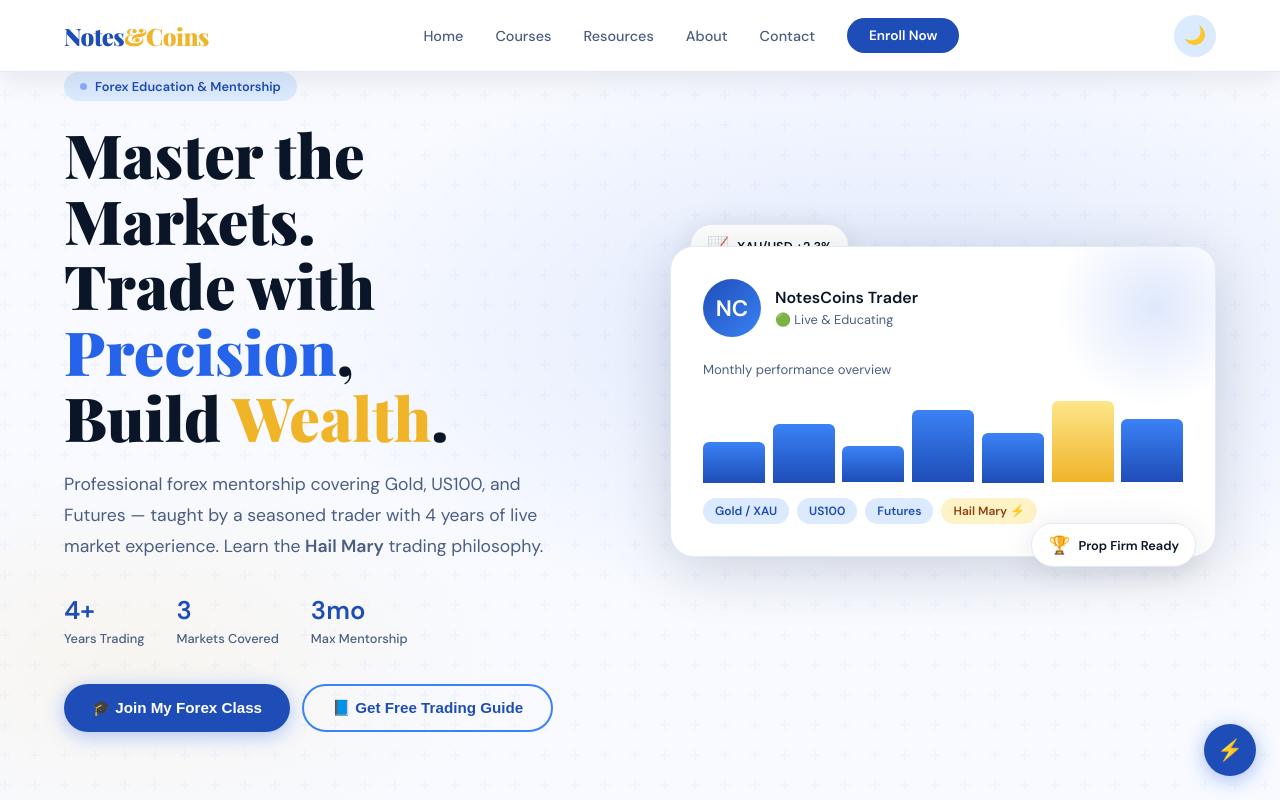
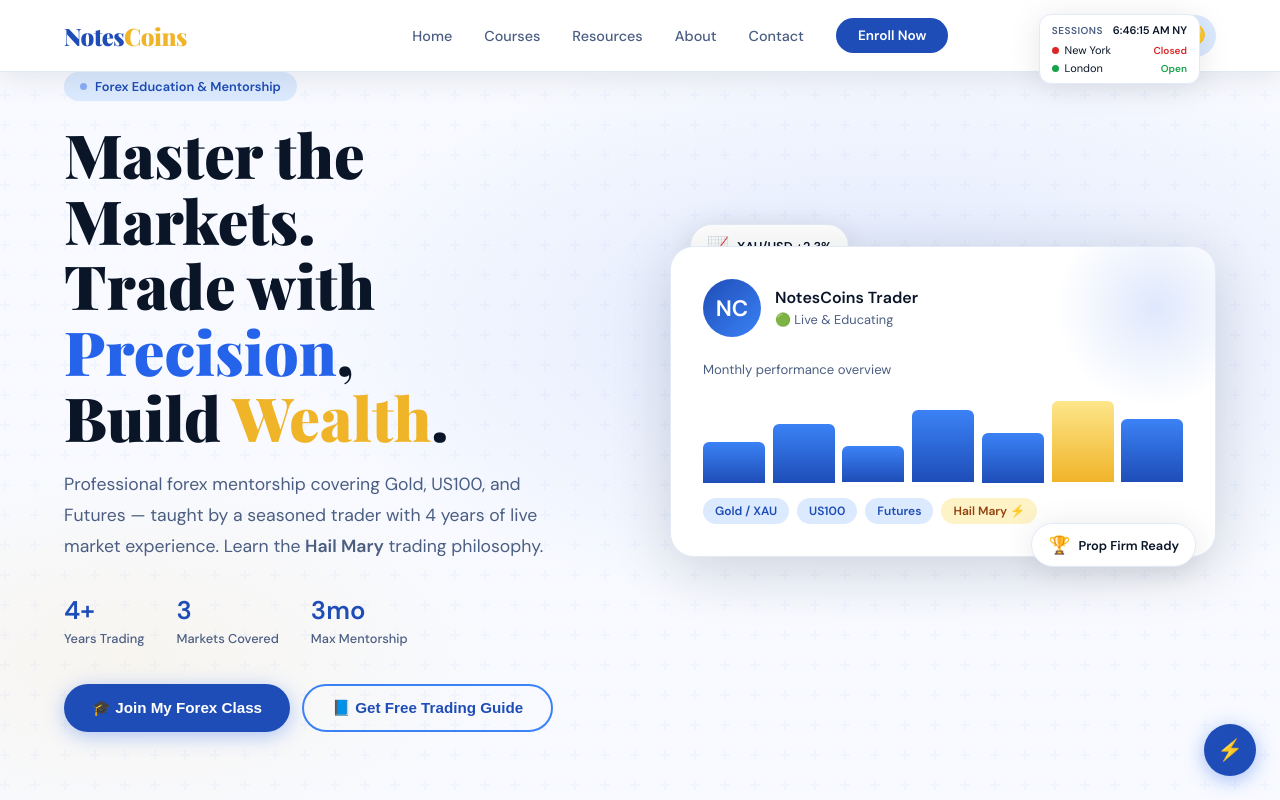
Before and after one commit to eratobryn-debug/notesandcoins, a plain HTML site: page index.html in a window 1280 px wide. Shown: the top 800 px of the page. Drawn offline with nearby package versions, Linux system fonts and the light colour scheme.

Commit message:
Update index.html

```diff
--- a/index.html
+++ b/index.html
@@ -607,6 +607,61 @@
     .float-cta { bottom: 16px; right: 16px; }
     .fcta-btn { font-size: .78rem; padding: 10px 16px; }
   }
+  #sessions-clock {
+  position: fixed;
+  top: 14px;
+  right: 80px;
+  z-index: 950;
+  background: var(--surface);
+  border: 1px solid var(--border);
+  border-radius: 12px;
+  padding: 8px 12px;
+  min-width: 160px;
+  font-size: 12px;
+  box-shadow: var(--shadow);
+}
+.clock-row {
+  display: flex;
+  justify-content: space-between;
+  align-items: center;
+  margin-bottom: 6px;
+  gap: 10px;
+}
+.clock-label {
+  font-size: 10px;
+  font-weight: 700;
+  text-transform: uppercase;
+  letter-spacing: 0.5px;
+  color: var(--text-muted);
+}
+.clock-time {
+  font-size: 11px;
+  font-weight: 600;
+  color: var(--text);
+  font-variant-numeric: tabular-nums;
+}
+.session-row {
+  display: flex;
+  align-items: center;
+  gap: 6px;
+  margin-top: 4px;
+}
+.session-dot {
+  width: 7px;
+  height: 7px;
+  border-radius: 50%;
+  background: #888;
+  flex-shrink: 0;
+}
+.session-name {
+  flex: 1;
+  color: var(--text);
+  font-size: 11px;
+}
+.session-status {
+  font-size: 10px;
+  font-weight: 700;
+}
 </style>
 </head>
 <body>
@@ -614,7 +669,7 @@
 <!-- NAV -->
 <nav>
   <div class="nav-inner">
-    <a class="logo" href="#" onclick="showPage('home')">Notes<span>&amp;Coins</span></a>
+    <a class="logo" href="#" onclick="showPage('home')">Notes<span>Coins</span></a>
     <div class="nav-links">
       <a href="#" onclick="showPage('home')">Home</a>
       <a href="#" onclick="showPage('courses')">Courses</a>
@@ -630,6 +685,23 @@
       </button>
     </div>
   </div>
+  <!-- TRADING SESSIONS CLOCK -->
+<div id="sessions-clock">
+  <div class="clock-row">
+    <span class="clock-label">Sessions</span>
+    <span id="ny-time" class="clock-time"></span>
+  </div>
+  <div class="session-row">
+    <span id="ny-dot" class="session-dot"></span>
+    <span class="session-name">New York</span>
+    <span id="ny-status" class="session-status"></span>
+  </div>
+  <div class="session-row">
+    <span id="lon-dot" class="session-dot"></span>
+    <span class="session-name">London</span>
+    <span id="lon-status" class="session-status"></span>
+  </div>
+</div>
 </nav>
 
 <!-- MOBILE MENU -->
@@ -1212,6 +1284,35 @@
 
   // Init
   setupReveal();
+  // ── TRADING SESSIONS CLOCK ──
+function updateSessionsClock() {
+  const now = new Date();
+  function getZoneTime(offset) {
+    const utc = now.getTime() + now.getTimezoneOffset() * 60000;
+    return new Date(utc + 3600000 * offset);
+  }
+  function fmt(t) {
+    let h = t.getHours(), m = t.getMinutes(), s = t.getSeconds();
+    const ampm = h >= 12 ? 'PM' : 'AM';
+    h = h % 12 || 12;
+    return `${h}:${String(m).padStart(2,'0')}:${String(s).padStart(2,'0')} ${ampm}`;
+  }
+  function setSession(dotId, statusId, zoneTime, openH, openM, closeH, closeM) {
+    const mins = zoneTime.getHours() * 60 + zoneTime.getMinutes();
+    const isOpen = mins >= openH * 60 + openM && mins < closeH * 60 + closeM;
+    document.getElementById(dotId).style.background = isOpen ? '#16a34a' : '#dc2626';
+    const el = document.getElementById(statusId);
+    el.textContent = isOpen ? 'Open' : 'Closed';
+    el.style.color = isOpen ? '#16a34a' : '#dc2626';
+  }
+  const nyTime = getZoneTime(-5);
+  const lonTime = getZoneTime(0);
+  document.getElementById('ny-time').textContent = fmt(nyTime) + ' NY';
+  setSession('ny-dot', 'ny-status', nyTime, 8, 0, 17, 0);
+  setSession('lon-dot', 'lon-status', lonTime, 8, 0, 16, 30);
+}
+updateSessionsClock();
+setInterval(updateSessionsClock, 1000);
 </script>
 </body>
 </html>
```
